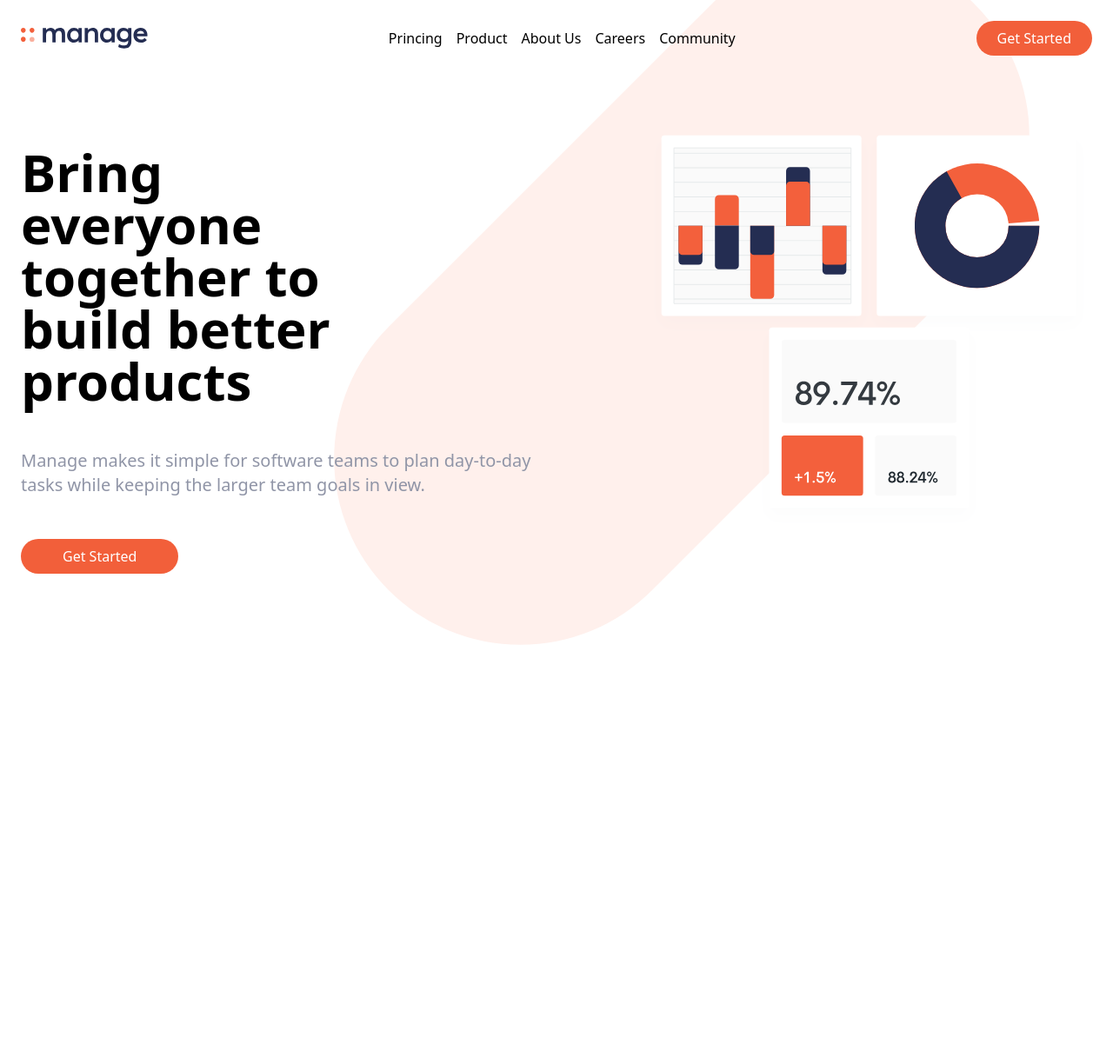
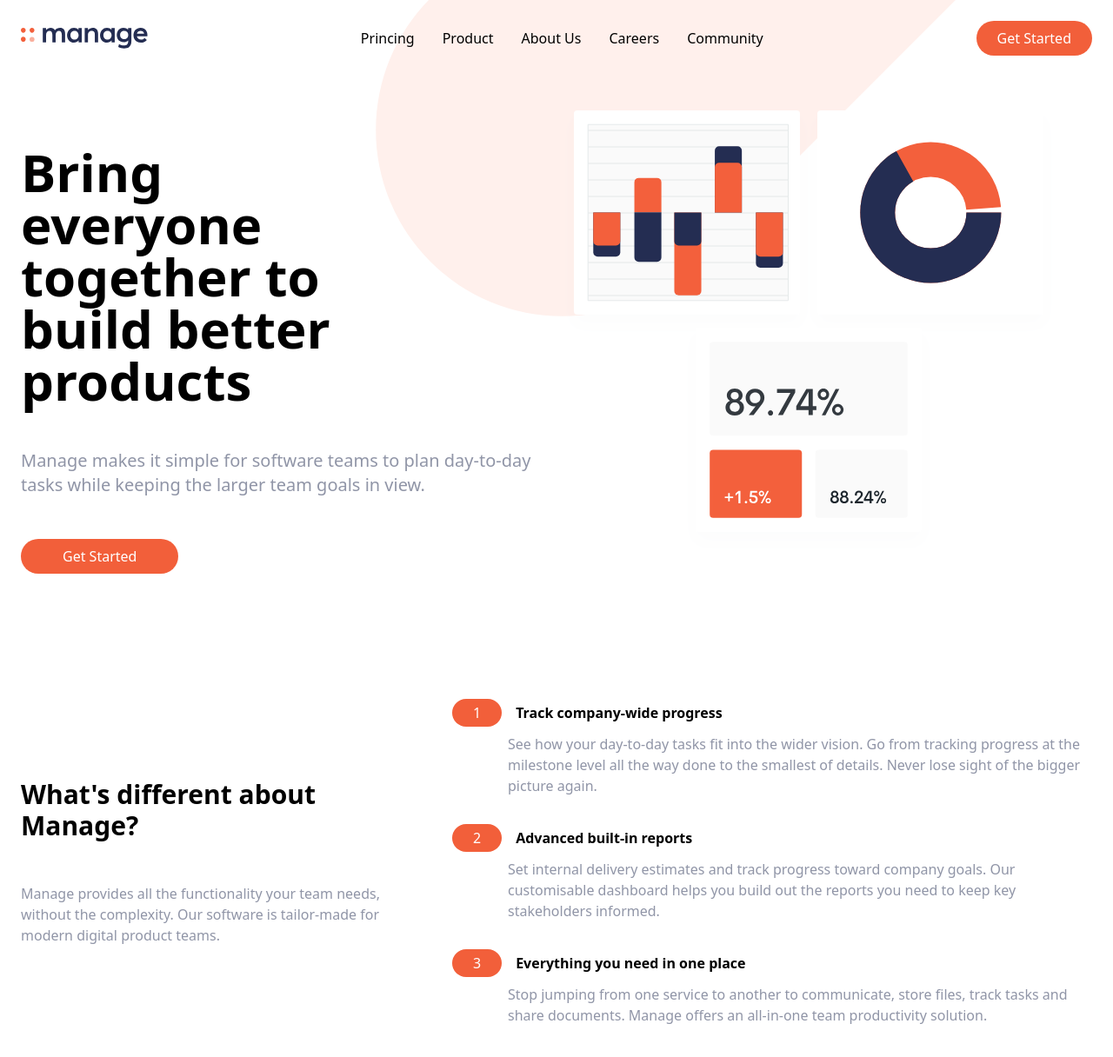
Before and after one commit to PabloNatan/tailwind-landing-page, a Next.js app: page / in a window 1280 px wide. Shown: the top 1216 px of the page at 87% size. Before the commit the page ends 800 px from the top, so only its background shows below. Built offline with nearby package versions, Linux system fonts and the light colour scheme.

Commit message:
feat: create section Features

```diff
--- /dev/null
+++ b/src/components/Feature/index.tsx
@@ -0,0 +1,23 @@
+import React from "react";
+
+type FeatureProps = {
+  number: string;
+  title: string;
+  text: string;
+};
+
+const Feature: React.FC<FeatureProps> = ({ number, title, text }) => {
+  return (
+    <div className="mb-8">
+      <div className="flex items-center space-x-2 bg-brightRedSupLight rounded-l-full md:bg-transparent md:space-x-4">
+        <span className="bg-brightRed text-white rounded-full py-1 px-4 md:-ml-16 md:px-6">
+          {number}
+        </span>
+        <h3 className="font-bold">{title}</h3>
+      </div>
+      <p className="text-darkGrayishBlue mt-2">{text}</p>
+    </div>
+  );
+};
+
+export default Feature;
--- /dev/null
+++ b/src/components/Features/index.tsx
@@ -0,0 +1,48 @@
+import Feature from "components/Feature";
+import React from "react";
+
+const Features = () => {
+  const features = [
+    {
+      id: "1",
+      title: "Track company-wide progress",
+      text: "See how your day-to-day tasks fit into the wider vision. Go from tracking progress at the milestone level all the way done to the smallest of details. Never lose sight of the bigger picture again.",
+    },
+    {
+      id: "2",
+      title: "Advanced built-in reports",
+      text: "Set internal delivery estimates and track progress toward company goals. Our customisable dashboard helps you build out the reports you need to keep key stakeholders informed.",
+    },
+    {
+      id: "3",
+      title: "Everything you need in one place",
+      text: "Stop jumping from one service to another to communicate, store files, track tasks and share documents. Manage offers an all-in-one team productivity solution.",
+    },
+  ];
+  return (
+    <div className="mt-28 flex flex-col md:flex-row md:mt-36 md:justify-between md:items-center">
+      <div className="flex flex-col space-y-12 mb-8 md:max-w-sm lg:max-w-md">
+        <h2 className="font-bold text-3xl text-center md:text-left">
+          What&apos;s different about Manage?
+        </h2>
+        <p className="text-darkGrayishBlue text-center md:text-left">
+          Manage provides all the functionality your team needs, without the
+          complexity. Our software is tailor-made for modern digital product
+          teams.
+        </p>
+      </div>
+      <div className="md:max-w-sm lg:max-w-2xl">
+        {features.map(({ text, title, id }, index) => (
+          <Feature
+            key={id}
+            number={String(index + 1)}
+            title={title}
+            text={text}
+          />
+        ))}
+      </div>
+    </div>
+  );
+};
+
+export default Features;
--- a/src/components/Hero/index.tsx
+++ b/src/components/Hero/index.tsx
@@ -7,7 +7,7 @@ const Hero = () => {
   return (
     <div className="flex flex-col-reverse items-center mt-10 md:flex-row md:justify-between">
       <div className="flex flex-col space-y-12 md:w-1/2 md:mt-16">
-        <h1 className="max-w-md text-4xl font-bold text-center md:text-left md:text-6xl">
+        <h1 className="text-center text-4xl font-bold md:max-w-md md:text-left md:text-5xl lg:text-6xl">
           Bring everyone together to build better products
         </h1>
 
@@ -21,7 +21,7 @@ const Hero = () => {
         </button>
       </div>
 
-      <div className="w-9/12 md:w-5/12">
+      <div className="w-80  max-w-sm md:max-w-2xl md:w-5/12 lg:w-1/2">
         <Image src={heroImage} alt="An table, and donnut chart" />
       </div>
     </div>
--- a/src/pages/index.tsx
+++ b/src/pages/index.tsx
@@ -1,3 +1,4 @@
+import Features from "components/Features";
 import Hero from "components/Hero";
 import type { NextPage } from "next";
 import Navbar from "../components/Navbar";
@@ -7,6 +8,7 @@ const Home: NextPage = () => {
     <div className="max-w-7xl p-6 mx-auto xl:px-30" id="hero">
       <Navbar />
       <Hero />
+      <Features />
     </div>
   );
 };
--- a/src/styles/globals.css
+++ b/src/styles/globals.css
@@ -20,27 +20,27 @@
   }
 }
 
-body {
-  background-image: url("../assets/bg-tablet-pattern.svg");
+#hero {
+  background: url("../assets/bg-tablet-pattern.svg");
   background-repeat: no-repeat;
   background-size: 800px;
-  background-position: 80% 50%;
+  background-position: 90% -100%;
 }
 
-#cta {
+/* #cta {
   background-image: url("../assets/bg-simplify-section-desktop.svg");
   background-repeat: no-repeat;
-}
+} */
 
 @media (max-width: 576px) {
-  body {
+  #hero {
     background-position: 50px -50px;
     background-size: 500px;
   }
 
-  #cta {
+  /* #cta {
     background-image: url("../assets/bg-simplify-section-mobile.svg");
-  }
+  } */
 }
 
 /* Hamburger Menu */
--- a/tailwind.config.js
+++ b/tailwind.config.js
@@ -8,7 +8,7 @@ module.exports = {
     screens: {
       sm: "480px",
       md: "768px",
-      lg: "1024",
+      lg: "1024px",
       xl: "1440px",
     },
     extend: {
```
Also changed, not shown: src/styles/Home.module.css (deleted, +0 -116 lines).
